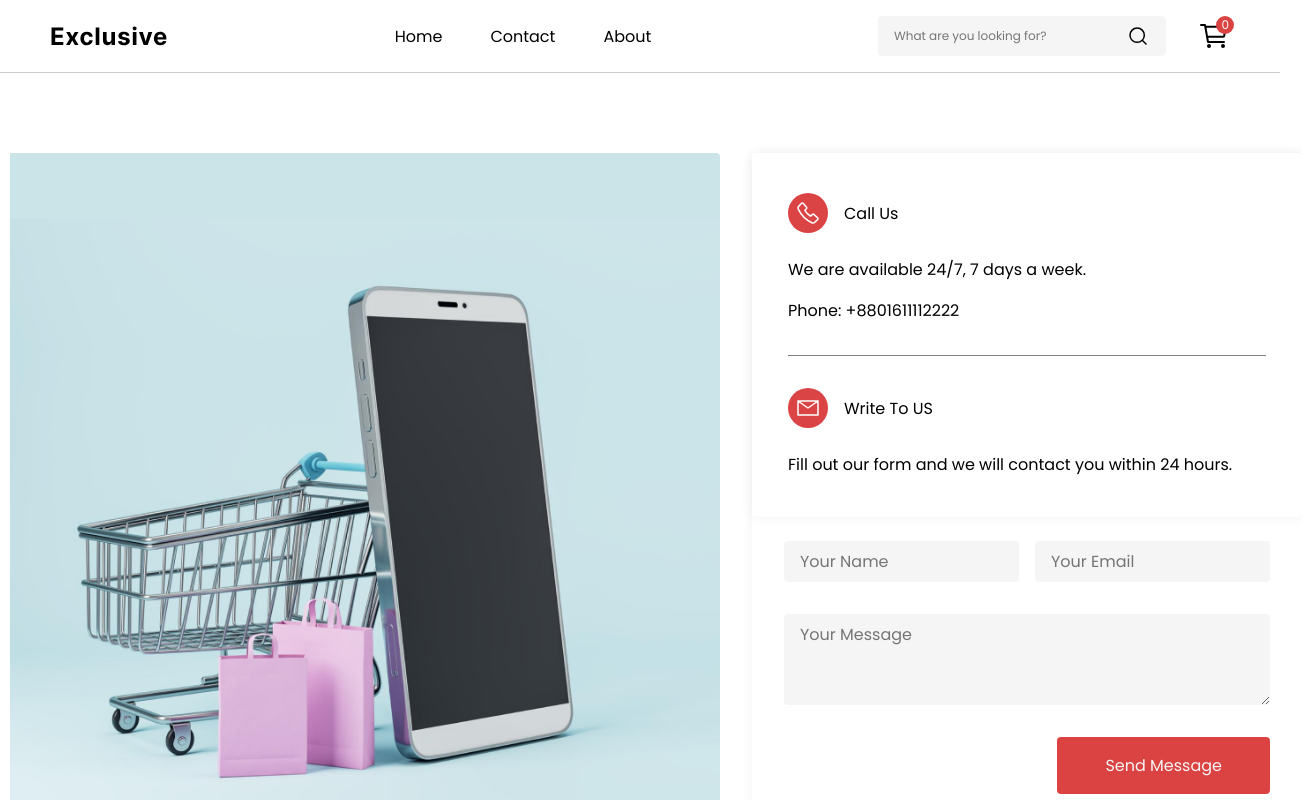
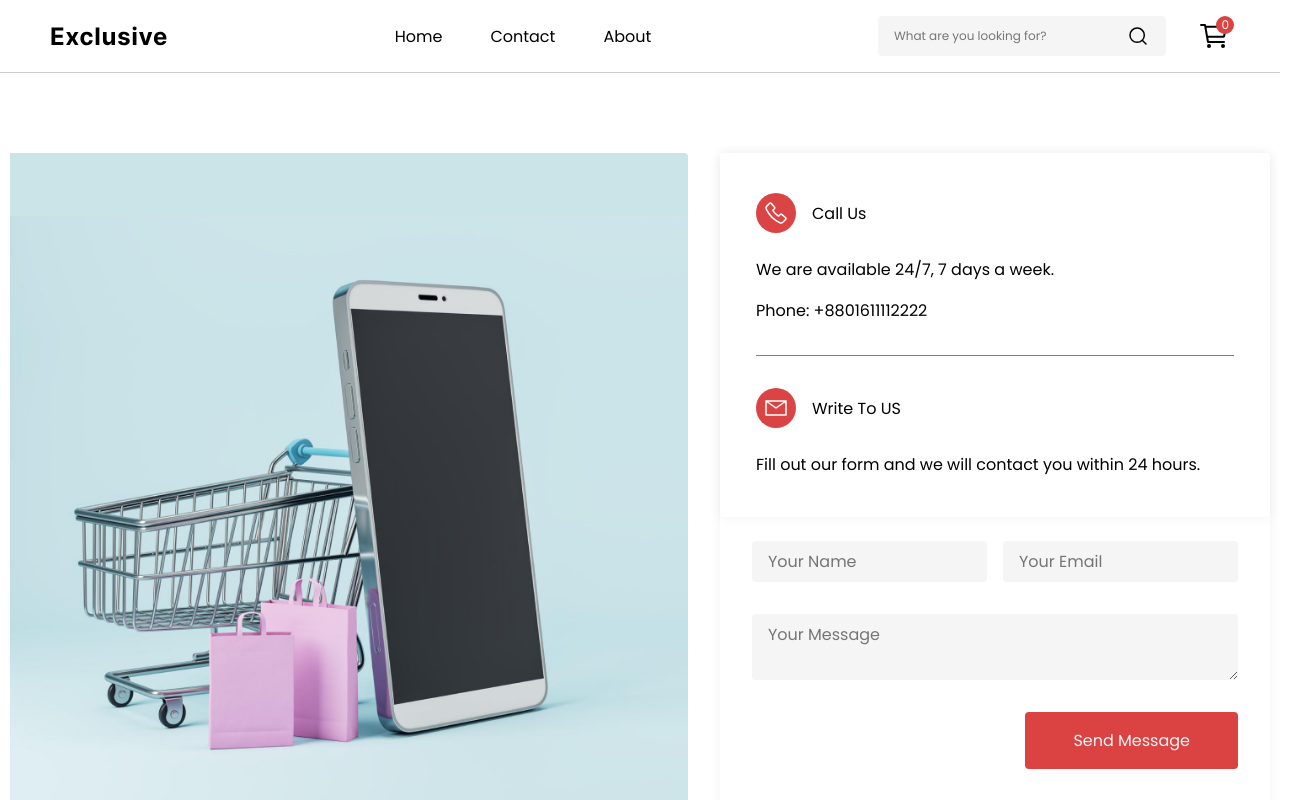
Before and after one commit to MustafaElghisha/SAQAYA-ECOMMERCE, a Vue app: page /contact in a window 1280 px wide. Shown: the top 800 px of the page, 1302 px wide, since content can reach past the window. Built offline with nearby package versions, Linux system fonts and the light colour scheme; no server answers; a web font is replaced by a local one.

Commit message:
refactor(contact): extract ContactCard into reusable component

```diff
--- /dev/null
+++ b/src/components/Business/ContactCard.vue
@@ -0,0 +1,45 @@
+<template>
+  <div class="contact__card">
+    <div class="contact__card-header">
+      <img
+        class="contact__icon"
+        :src="contactMethod.icon"
+        :alt="contactMethod.alt"
+        width="40"
+        height="40"
+      />
+      <span class="contact__card-title">{{ contactMethod.title }}</span>
+    </div>
+    <p class="contact__card-text">{{ contactMethod.text }}</p>
+    <p class="contact__card-detail" v-if="contactMethod.detail">
+      {{ contactMethod.detail }}
+    </p>
+  </div>
+</template>
+
+<script>
+export default {
+  props: ["contactMethod"],
+};
+</script>
+
+<style lang="css" scoped>
+.contact__card {
+  padding-block: 2rem 0;
+
+  &:not(:last-child) {
+    border-bottom: 1px solid rgba(0, 0, 0, 0.5);
+    padding-block: 0 2rem;
+  }
+}
+.contact__card-header {
+  display: flex;
+  column-gap: 1rem;
+  align-items: center;
+  margin-bottom: 1.5rem;
+}
+.contact__card-text,
+.contact__card-detail {
+  margin-top: 1rem;
+}
+</style>
--- a/src/views/ContactView.vue
+++ b/src/views/ContactView.vue
@@ -10,38 +10,11 @@
       />
       <div class="contact__details">
         <div class="contact__info">
-          <div class="contact__card contact__card--call">
-            <div class="contact__card-header">
-              <img
-                class="contact__icon"
-                src="../assets/icons/icons-phone.svg"
-                alt="Phone Icon"
-                width="40"
-                height="40"
-              />
-              <span class="contact__card-title">Call Us</span>
-            </div>
-            <p class="contact__card-text">
-              We are available 24/7, 7 days a week.
-            </p>
-            <p class="contact__card-detail">Phone: +8801611112222</p>
-          </div>
-
-          <div class="contact__card contact__card--mail">
-            <div class="contact__card-header">
-              <img
-                class="contact__icon"
-                src="../assets/icons/icons-mail.svg"
-                alt="Mail Icon"
-                width="40"
-                height="40"
-              />
-              <span class="contact__card-title">Write To US</span>
-            </div>
-            <p class="contact__card-text">
-              Fill out our form and we will contact you within 24 hours.
-            </p>
-          </div>
+          <ContactCard
+            v-for="(contactMethod, index) in contactMethods"
+            :key="index"
+            :contactMethod="contactMethod"
+          />
         </div>
 
         <form class="contact__form">
@@ -71,6 +44,37 @@
   </div>
 </template>
 
+<script>
+import phoneIcon from "@/assets/icons/icons-phone.svg";
+import mailIcon from "@/assets/icons/icons-mail.svg";
+import ContactCard from "@/components/Business/ContactCard.vue";
+
+export default {
+  data() {
+    return {
+      contactMethods: [
+        {
+          icon: phoneIcon,
+          alt: "phone icon",
+          title: "Call Us",
+          text: "We are available 24/7, 7 days a week.",
+          detail: "Phone: +8801611112222",
+        },
+        {
+          icon: mailIcon,
+          alt: "mail iocn",
+          title: "Write To US",
+          text: "Fill out our form and we will contact you within 24 hours.",
+        },
+      ],
+    };
+  },
+  components: {
+    ContactCard,
+  },
+};
+</script>
+
 <style lang="css" scoped>
 .contact {
   padding-block: 5rem 8.75rem;
@@ -84,7 +88,7 @@
   column-gap: 2rem;
 }
 .contact__hero-image {
-  min-width: 710px;
+  width: 710px;
 }
 .contact__details {
   display: flex;
@@ -98,23 +102,7 @@
 .contact__info {
   padding: 2.5rem 2.25rem;
 }
-.contact__card--call {
-  padding-bottom: 2rem;
-  border-bottom: 1px solid rgba(0, 0, 0, 0.5);
-}
-.contact__card--mail {
-  padding-top: 2rem;
-}
-.contact__card-header {
-  display: flex;
-  column-gap: 1rem;
-  align-items: center;
-  margin-bottom: 1.5rem;
-}
-.contact__card-text,
-.contact__card-detail {
-  margin-top: 1rem;
-}
+
 .contact__form {
   padding: 1.5rem 2rem 3rem;
   display: flex;
```
